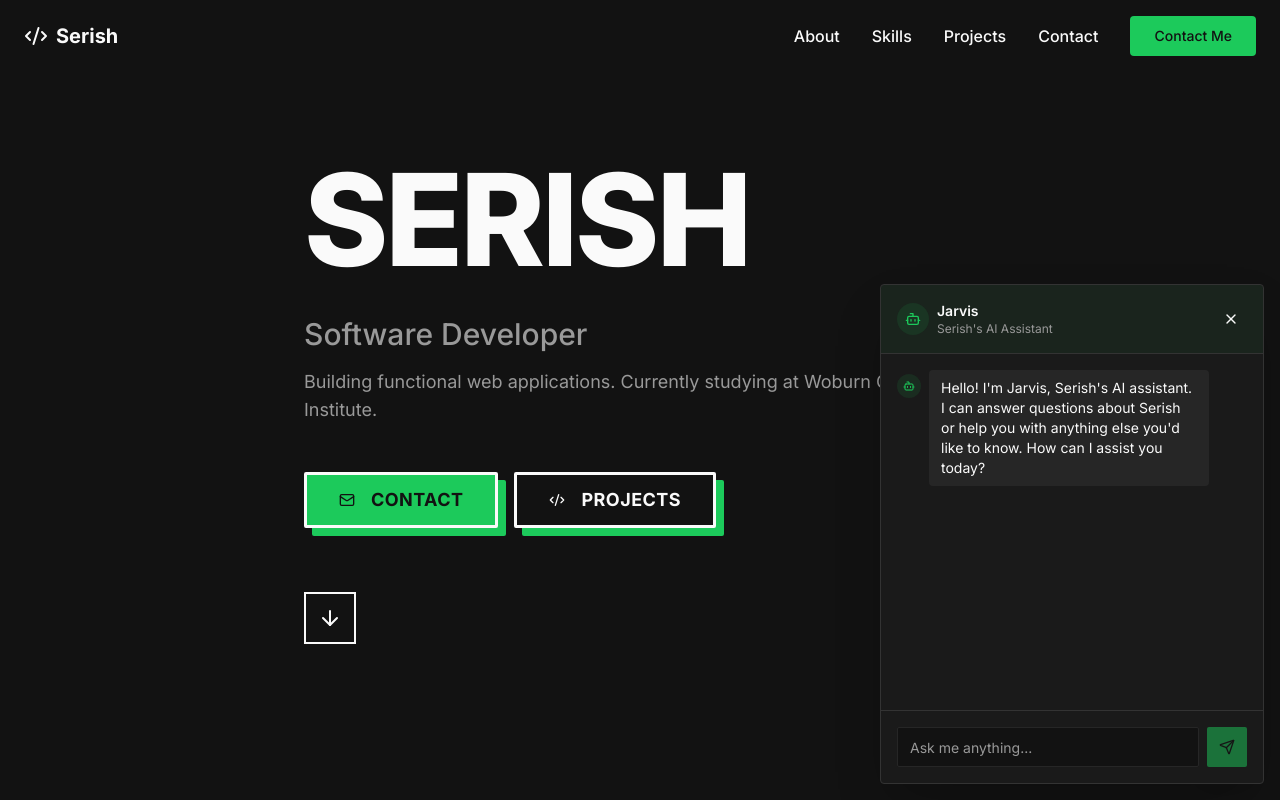
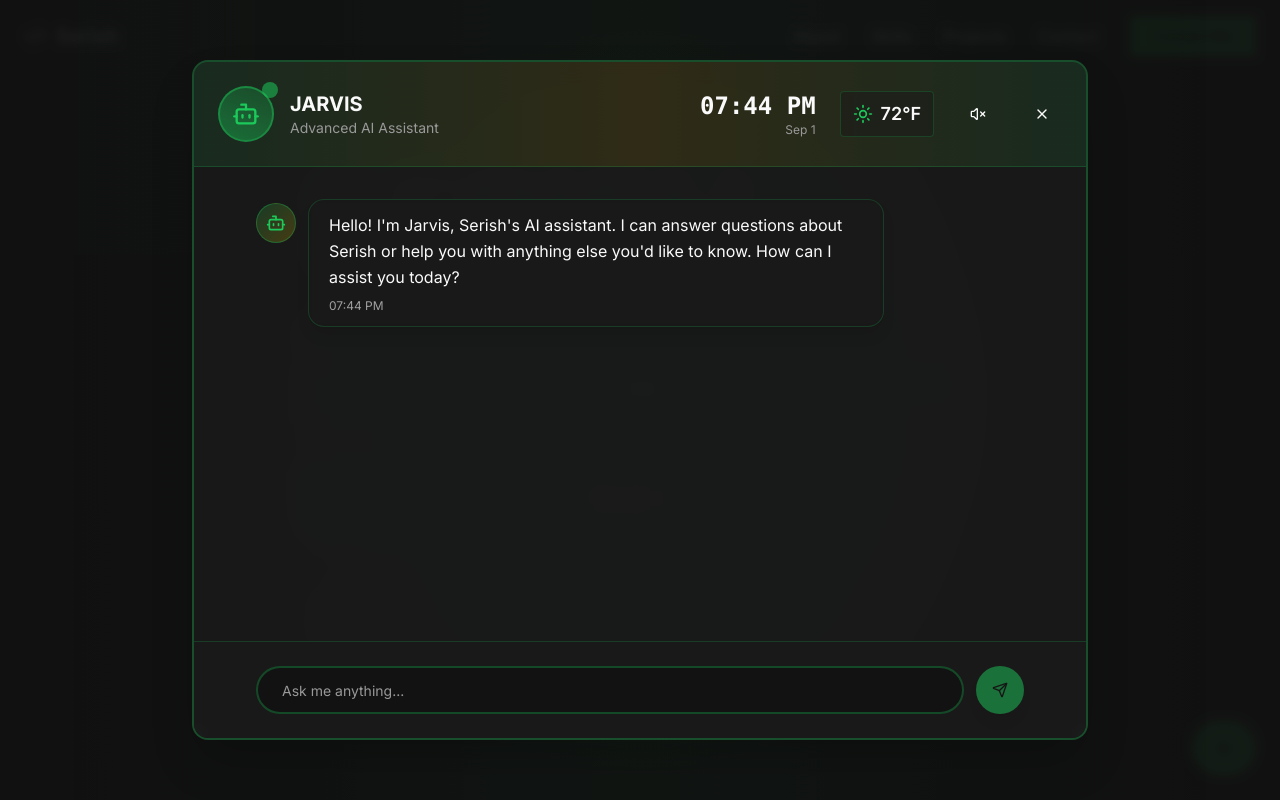
Before and after one commit to dexter-1-atch/serish-animated-portfolio, a React (Vite) app: page / in a window 1280 px wide. Both pictures are taken after a click on the button "Chat with Jarvis". Shown: the top 800 px of the page. Built offline with nearby package versions, Linux system fonts and the light colour scheme.

Commit message:
Refactor Jarvis chat interface

```diff
--- a/src/components/JarvisChat.tsx
+++ b/src/components/JarvisChat.tsx
@@ -2,7 +2,7 @@ import React, { useState, useRef, useEffect } from 'react';
 import { Button } from '@/components/ui/button';
 import { Input } from '@/components/ui/input';
 import { ScrollArea } from '@/components/ui/scroll-area';
-import { X, Send, Bot, User } from 'lucide-react';
+import { X, Send, Bot, User, Volume2, VolumeX, Cloud, CloudRain, Sun, Wind } from 'lucide-react';
 import { cn } from '@/lib/utils';
 import { supabase } from '@/integrations/supabase/client';
 
@@ -29,7 +29,36 @@ const JarvisChat: React.FC<JarvisChatProps> = ({ isOpen, onClose }) => {
   ]);
   const [inputValue, setInputValue] = useState('');
   const [isLoading, setIsLoading] = useState(false);
+  const [isSpeaking, setIsSpeaking] = useState(false);
+  const [currentTime, setCurrentTime] = useState(new Date());
+  const [weather, setWeather] = useState({ temp: 72, condition: 'clear' });
   const scrollAreaRef = useRef<HTMLDivElement>(null);
+  const synthRef = useRef<SpeechSynthesis | null>(null);
+
+  useEffect(() => {
+    if (typeof window !== 'undefined') {
+      synthRef.current = window.speechSynthesis;
+    }
+    const timer = setInterval(() => setCurrentTime(new Date()), 1000);
+    return () => clearInterval(timer);
+  }, []);
+
+  const speak = (text: string) => {
+    if (synthRef.current && isSpeaking) {
+      synthRef.current.cancel();
+      const utterance = new SpeechSynthesisUtterance(text);
+      utterance.rate = 1.1;
+      utterance.pitch = 1.0;
+      synthRef.current.speak(utterance);
+    }
+  };
+
+  const toggleSpeech = () => {
+    setIsSpeaking(!isSpeaking);
+    if (!isSpeaking && synthRef.current) {
+      synthRef.current.cancel();
+    }
+  };
 
   const scrollToBottom = () => {
     if (scrollAreaRef.current) {
@@ -121,6 +150,10 @@ IMPORTANT RULES:
       };
       setMessages((prev) => [...prev, jarvisMessage]);
 
+      if (isSpeaking) {
+        speak(content);
+      }
+
     } catch (error) {
       console.error('Error:', error);
       const errorMessage: Message = {
@@ -144,73 +177,130 @@ IMPORTANT RULES:
 
   if (!isOpen) return null;
 
+  const WeatherIcon = weather.condition === 'rain' ? CloudRain : weather.condition === 'cloudy' ? Cloud : Sun;
+
   return (
-    <div className="fixed inset-0 z-50 flex items-end justify-end p-4 pointer-events-none">
-      <div className="bg-card border border-border rounded-lg shadow-2xl w-96 h-[500px] flex flex-col pointer-events-auto animate-in slide-in-from-bottom-2 duration-300">
-        {/* Header */}
-        <div className="flex items-center justify-between p-4 border-b border-border bg-primary/5 rounded-t-lg">
-          <div className="flex items-center gap-2">
-            <div className="w-8 h-8 rounded-full bg-primary/10 flex items-center justify-center">
-              <Bot className="w-4 h-4 text-primary" />
+    <div className="fixed inset-0 z-50 flex items-center justify-center p-4 animate-in fade-in duration-300">
+      {/* Animated Background */}
+      <div className="absolute inset-0 bg-background/95 backdrop-blur-sm">
+        <div className="absolute inset-0 overflow-hidden">
+          {isLoading && (
+            <>
+              <div className="absolute top-1/4 left-1/4 w-64 h-64 bg-primary/20 rounded-full blur-3xl animate-pulse" />
+              <div className="absolute bottom-1/4 right-1/4 w-96 h-96 bg-accent/20 rounded-full blur-3xl animate-pulse delay-75" />
+              <div className="absolute top-1/2 left-1/2 -translate-x-1/2 -translate-y-1/2 w-[600px] h-[600px] bg-primary/10 rounded-full blur-[120px] animate-spin" style={{ animationDuration: '20s' }} />
+            </>
+          )}
+          <div className="absolute inset-0 bg-[radial-gradient(circle_at_50%_50%,rgba(var(--primary-rgb),0.1),transparent_50%)]" />
+          <div className="absolute inset-0 bg-[linear-gradient(to_right,transparent_0%,rgba(var(--primary-rgb),0.05)_50%,transparent_100%)] animate-pulse" />
+        </div>
+      </div>
+
+      {/* Main Container */}
+      <div className="relative bg-card/90 backdrop-blur-md border-2 border-primary/30 rounded-2xl shadow-2xl w-full max-w-4xl h-[85vh] flex flex-col overflow-hidden animate-in slide-in-from-bottom-4 duration-500">
+        {/* Advanced Header */}
+        <div className="relative p-6 border-b border-primary/20 bg-gradient-to-r from-primary/10 via-accent/10 to-primary/10">
+          <div className="flex items-center justify-between">
+            <div className="flex items-center gap-4">
+              <div className="relative">
+                <div className="w-14 h-14 rounded-full bg-primary/20 flex items-center justify-center border-2 border-primary/50 relative overflow-hidden">
+                  <Bot className="w-7 h-7 text-primary z-10" />
+                  <div className="absolute inset-0 bg-gradient-to-tr from-primary/30 to-transparent animate-spin" style={{ animationDuration: '3s' }} />
+                </div>
+                <div className="absolute -top-1 -right-1 w-4 h-4 bg-primary rounded-full animate-pulse" />
               </div>
               <div>
-              <h3 className="font-semibold text-sm">Jarvis</h3>
-              <p className="text-xs text-muted-foreground">Serish's AI Assistant</p>
+                <h3 className="font-bold text-xl">JARVIS</h3>
+                <p className="text-sm text-muted-foreground">Advanced AI Assistant</p>
               </div>
+            </div>
+
+            {/* Time & Weather */}
+            <div className="flex items-center gap-6">
+              <div className="text-right">
+                <div className="text-2xl font-bold font-mono tabular-nums">
+                  {currentTime.toLocaleTimeString('en-US', { hour: '2-digit', minute: '2-digit' })}
+                </div>
+                <div className="text-xs text-muted-foreground">
+                  {currentTime.toLocaleDateString('en-US', { month: 'short', day: 'numeric' })}
+                </div>
+              </div>
+              <div className="flex items-center gap-2 px-3 py-2 bg-card/50 rounded-lg border border-primary/20">
+                <WeatherIcon className="w-5 h-5 text-primary" />
+                <span className="text-lg font-semibold">{weather.temp}°F</span>
               </div>
               <Button
                 variant="ghost"
                 size="icon"
+                onClick={toggleSpeech}
+                className={cn("h-10 w-10 rounded-full", isSpeaking && "bg-primary/20 text-primary")}
+              >
+                {isSpeaking ? <Volume2 className="w-5 h-5" /> : <VolumeX className="w-5 h-5" />}
+              </Button>
+              <Button
+                variant="ghost"
+                size="icon"
                 onClick={onClose}
-            className="h-8 w-8"
+                className="h-10 w-10 rounded-full hover:bg-destructive/20 hover:text-destructive"
               >
-            <X className="w-4 h-4" />
+                <X className="w-5 h-5" />
               </Button>
             </div>
+          </div>
+        </div>
 
-        {/* Messages */}
-        <ScrollArea className="flex-1 p-4" ref={scrollAreaRef}>
-          <div className="space-y-4">
-            {messages.map((message) => (
+        {/* Messages with Advanced Styling */}
+        <ScrollArea className="flex-1 p-8" ref={scrollAreaRef}>
+          <div className="space-y-6 max-w-3xl mx-auto">
+            {messages.map((message, index) => (
               <div
                 key={message.id}
                 className={cn(
-                  "flex gap-2",
+                  "flex gap-3 animate-in fade-in slide-in-from-bottom-2 duration-500",
                   message.sender === 'user' ? "justify-end" : "justify-start"
                 )}
+                style={{ animationDelay: `${index * 50}ms` }}
               >
                 {message.sender === 'jarvis' && (
-                  <div className="w-6 h-6 rounded-full bg-primary/10 flex items-center justify-center flex-shrink-0 mt-1">
-                    <Bot className="w-3 h-3 text-primary" />
+                  <div className="relative w-10 h-10 rounded-full bg-gradient-to-br from-primary/20 to-accent/20 flex items-center justify-center flex-shrink-0 mt-1 border border-primary/30">
+                    <Bot className="w-5 h-5 text-primary" />
+                    {isLoading && index === messages.length - 1 && (
+                      <div className="absolute inset-0 rounded-full border-2 border-primary/50 border-t-transparent animate-spin" />
+                    )}
                   </div>
                 )}
                 <div
                   className={cn(
-                    "max-w-[80%] rounded-lg px-3 py-2 text-sm",
+                    "max-w-[75%] rounded-2xl px-5 py-3 text-base backdrop-blur-sm transition-all duration-300 hover:scale-[1.02]",
                     message.sender === 'user'
-                      ? "bg-primary text-primary-foreground"
-                      : "bg-muted"
+                      ? "bg-primary text-primary-foreground shadow-lg shadow-primary/20"
+                      : "bg-card/80 border border-primary/20 shadow-lg"
                   )}
                 >
-                  {message.content}
+                  <p className="leading-relaxed">{message.content}</p>
+                  <span className="text-xs opacity-60 mt-2 block">
+                    {message.timestamp.toLocaleTimeString('en-US', { hour: '2-digit', minute: '2-digit' })}
+                  </span>
                 </div>
                 {message.sender === 'user' && (
-                  <div className="w-6 h-6 rounded-full bg-secondary flex items-center justify-center flex-shrink-0 mt-1">
-                    <User className="w-3 h-3" />
+                  <div className="w-10 h-10 rounded-full bg-gradient-to-br from-secondary to-accent flex items-center justify-center flex-shrink-0 mt-1 shadow-lg">
+                    <User className="w-5 h-5" />
                   </div>
                 )}
               </div>
             ))}
             {isLoading && (
-              <div className="flex gap-2 justify-start">
-                <div className="w-6 h-6 rounded-full bg-primary/10 flex items-center justify-center flex-shrink-0 mt-1">
-                  <Bot className="w-3 h-3 text-primary" />
+              <div className="flex gap-3 justify-start animate-in fade-in duration-300">
+                <div className="relative w-10 h-10 rounded-full bg-gradient-to-br from-primary/20 to-accent/20 flex items-center justify-center flex-shrink-0 mt-1 border border-primary/30">
+                  <Bot className="w-5 h-5 text-primary" />
+                  <div className="absolute inset-0 rounded-full border-2 border-primary/50 border-t-transparent animate-spin" />
                 </div>
-                <div className="bg-muted rounded-lg px-3 py-2 text-sm">
-                  <div className="flex gap-1">
-                    <div className="w-1 h-1 bg-muted-foreground rounded-full animate-bounce" style={{ animationDelay: '0ms' }} />
-                    <div className="w-1 h-1 bg-muted-foreground rounded-full animate-bounce" style={{ animationDelay: '150ms' }} />
-                    <div className="w-1 h-1 bg-muted-foreground rounded-full animate-bounce" style={{ animationDelay: '300ms' }} />
+                <div className="bg-card/80 border border-primary/20 rounded-2xl px-5 py-3 shadow-lg backdrop-blur-sm">
+                  <div className="flex gap-2 items-center">
+                    <div className="w-2 h-2 bg-primary rounded-full animate-bounce" style={{ animationDelay: '0ms' }} />
+                    <div className="w-2 h-2 bg-primary rounded-full animate-bounce" style={{ animationDelay: '150ms' }} />
+                    <div className="w-2 h-2 bg-primary rounded-full animate-bounce" style={{ animationDelay: '300ms' }} />
+                    <span className="text-sm text-muted-foreground ml-2">Processing...</span>
                   </div>
                 </div>
               </div>
@@ -218,23 +308,24 @@ IMPORTANT RULES:
           </div>
         </ScrollArea>
 
-        {/* Input */}
-        <div className="p-4 border-t border-border">
-          <div className="flex gap-2">
+        {/* Advanced Input */}
+        <div className="p-6 border-t border-primary/20 bg-card/50 backdrop-blur-sm">
+          <div className="flex gap-3 max-w-3xl mx-auto">
             <Input
               value={inputValue}
               onChange={(e) => setInputValue(e.target.value)}
               onKeyPress={handleKeyPress}
               placeholder="Ask me anything..."
               disabled={isLoading}
-              className="flex-1"
+              className="flex-1 h-12 px-6 bg-background/80 border-2 border-primary/30 rounded-full text-base focus-visible:ring-2 focus-visible:ring-primary/50 focus-visible:border-primary transition-all"
             />
             <Button
               onClick={sendMessage}
               disabled={!inputValue.trim() || isLoading}
               size="icon"
+              className="h-12 w-12 rounded-full bg-primary hover:bg-primary/90 shadow-lg hover:shadow-xl hover:scale-110 transition-all duration-300"
             >
-              <Send className="w-4 h-4" />
+              <Send className="w-5 h-5" />
             </Button>
           </div>
         </div>
--- a/src/index.css
+++ b/src/index.css
@@ -18,6 +18,7 @@
     --popover-foreground: 0 0% 98%;
 
     --primary: 142 76% 45%;
+    --primary-rgb: 28, 200, 101;
     --primary-foreground: 0 0% 7%;
 
     --secondary: 0 0% 15%;
```
Lines whose indentation alone changed are shown as unchanged.
